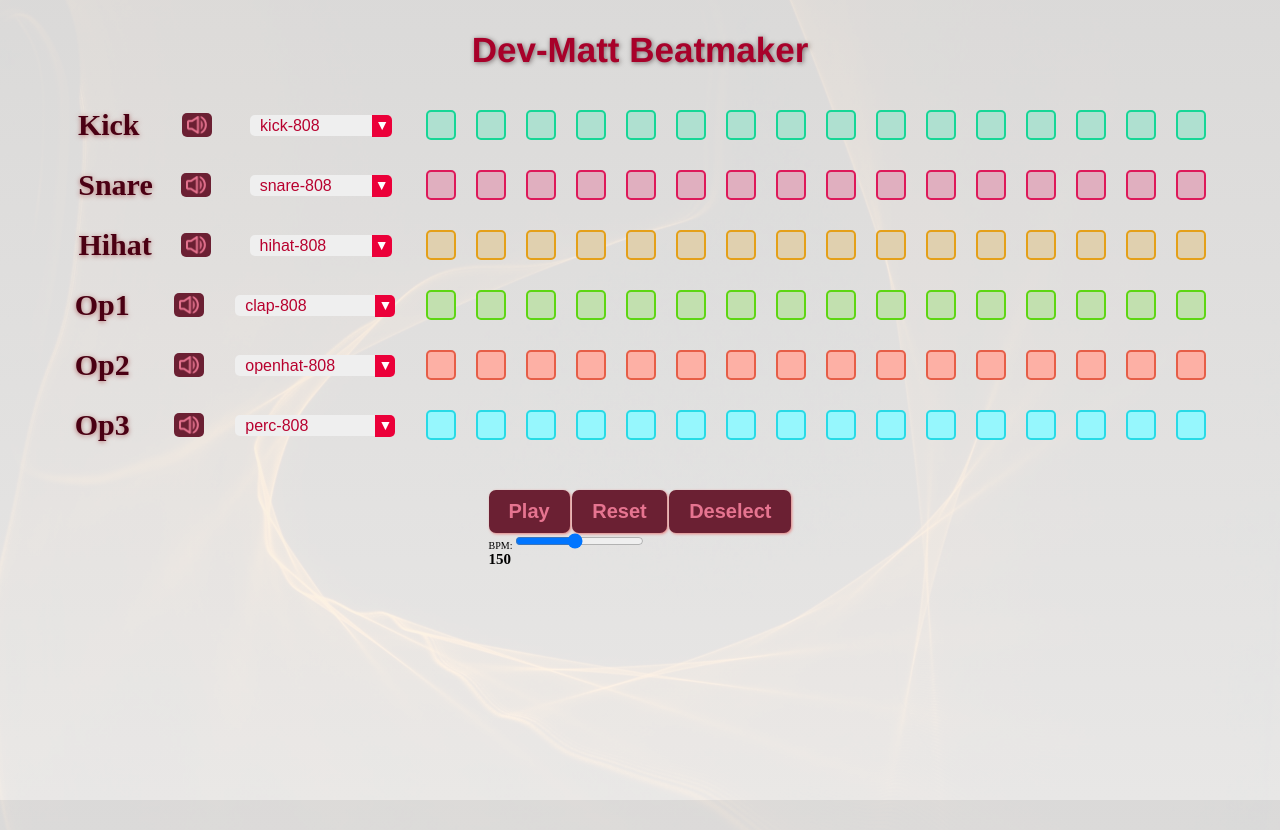
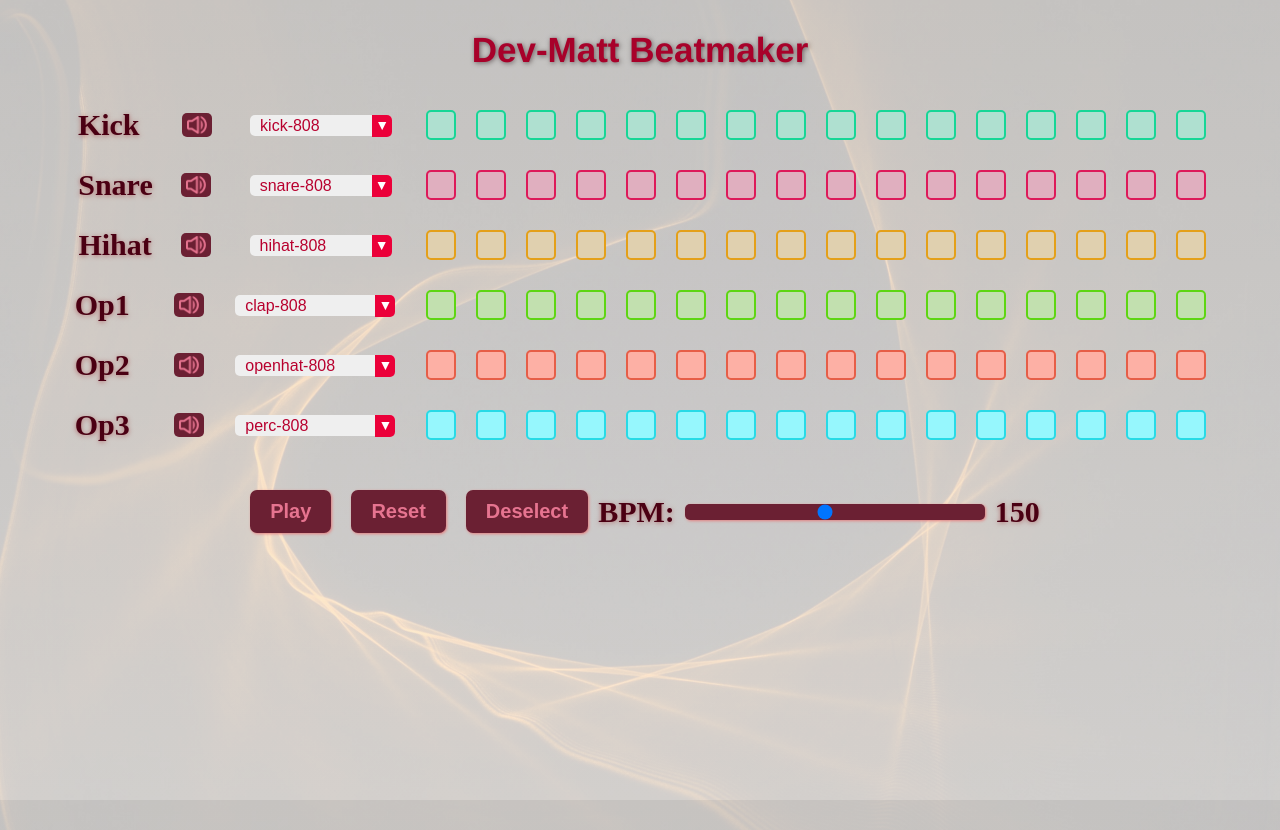
Before and after one commit to MattSam9/Beatmaker-JS-game, a plain HTML site: page index.html in a window 1280 px wide. Drawn offline with Linux system fonts and the light colour scheme; a web font is replaced by a local one.

Commit message:
add bpm slider style's

```diff
--- a/css/style.css
+++ b/css/style.css
@@ -12,8 +12,8 @@ body {
   min-height: 100vh;
   background-image: linear-gradient(
       0deg,
-      rgba(255, 255, 255, 0.9),
-      rgba(240, 240, 240, 0.9)
+      rgba(255, 255, 255, 0.8),
+      rgba(240, 240, 240, 0.8)
     ),
     url("../img/banner 1.jpg");
   background-position: center;
@@ -209,6 +209,11 @@ i {
 .extend-pad.active {
   background-color: #28DAE6;
 }
+.btn-keeper{
+  display: flex;
+  justify-content: center;
+  align-items: center;
+}
 .play,
 .reset,
 .deselect {
@@ -220,7 +225,7 @@ i {
   padding: 1rem 2rem;
   font-size: 2rem;
   font-weight: bold;
-  margin-top: 3rem;
+  margin: 3rem 1rem;
   box-shadow: 0.1rem 0.1rem 0.3rem 0rem rgb(228, 128, 128);
   border-radius: 0.7rem;
   -webkit-border-radius: 0.7rem;
@@ -243,6 +248,31 @@ i {
   width: 2rem;
   padding:0.1rem 0
 }
+.slider-container {
+  display: flex;
+  align-items: center;
+}
+.slider-container #slider {
+  -webkit-appearance: none;
+  -moz-appearance: none;
+  -o-appearance: none;
+  appearance: none;
+  margin: 1rem;
+  width: 30rem;
+  background-color: #6b2033;
+  box-shadow: 0.1rem 0.1rem 0.3rem 0rem rgb(228, 128, 128);
+  border-radius: 0.5rem;
+  -webkit-border-radius: 0.5rem;
+  -moz-border-radius: 0.5rem;
+  -ms-border-radius: 0.5rem;
+  -o-border-radius: 0.5rem;
+}
+.slider-container label, .slider-container h2{
+  color: #4b0013;
+  font-size: 3rem;
+  font-weight: bold;
+  text-shadow: 0rem 0.1rem 0.5rem #b17272;
+}
 @keyframes playTrack {
   from {
     transform: scale(1);
```
